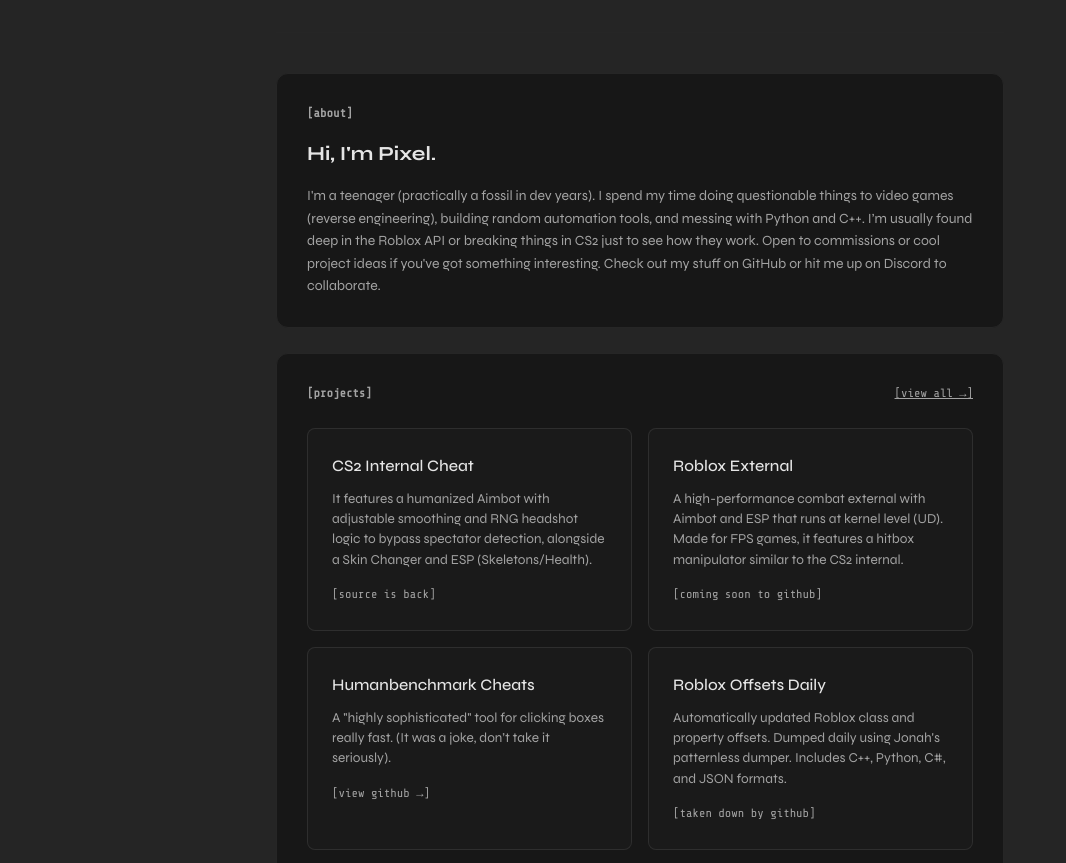
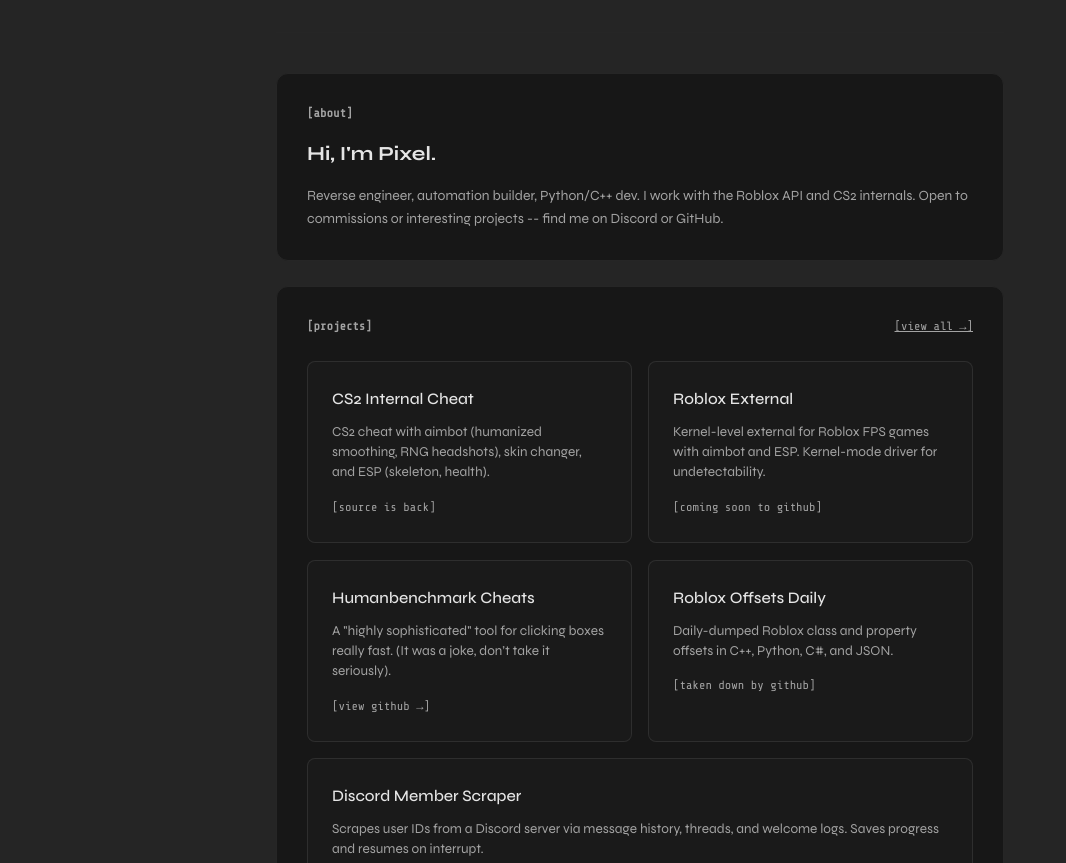
Before and after one commit to pixelatedxp/my-website, a plain HTML site: page index.html in a window 1280 px wide. Shown: the part 71-934 px from the top of the page, without its empty margins (0-1066 px from the left). Drawn offline with nearby package versions, Linux system fonts and the light colour scheme.

Commit message:
Rewrite bio and project descriptions

```diff
--- a/index.html
+++ b/index.html
@@ -39,7 +39,7 @@
             <div class="card-content">
                 <h2 class="mono-label glitch-text" data-text="[about]">[about]</h2>
                 <h1 class="main-heading">Hi, I'm Pixel.</h1>
-                <p class="bio-text">I'm a teenager (practically a fossil in dev years). I spend my time doing questionable things to video games (reverse engineering), building random automation tools, and messing with Python and C++. I’m usually found deep in the Roblox API or breaking things in CS2 just to see how they work. Open to commissions or cool project ideas if you've got something interesting. Check out my stuff on GitHub or hit me up on Discord to collaborate.</p>
+                <p class="bio-text">Reverse engineer, automation builder, Python/C++ dev. I work with the Roblox API and CS2 internals. Open to commissions or interesting projects -- find me on Discord or GitHub.</p>
             </div>
         </section>
         <section class="card section fade-up" id="projects">
@@ -52,14 +52,14 @@
                     <a href="https://github.com/pixelatedxp/pixel-cs2-internal" target="_blank" class="glow-card tiltable">
                         <div class="glow-content">
                             <h3>CS2 Internal Cheat</h3>
-                            <p>It features a humanized Aimbot with adjustable smoothing and RNG headshot logic to bypass spectator detection, alongside a Skin Changer and ESP (Skeletons/Health).</p>
+                            <p>CS2 cheat with aimbot (humanized smoothing, RNG headshots), skin changer, and ESP (skeleton, health).</p>
                             <span class="mono-label card-link" style="display: inline-block; margin-top: 15px;">[source is back]</span>
                         </div>
                     </a>
                     <div class="glow-card tiltable">
                         <div class="glow-content">
                             <h3>Roblox External</h3>
-                            <p>A high-performance combat external with Aimbot and ESP that runs at kernel level (UD). Made for FPS games, it features a hitbox manipulator similar to the CS2 internal.</p>
+                            <p>Kernel-level external for Roblox FPS games with aimbot and ESP. Kernel-mode driver for undetectability.</p>
                             <span class="mono-label" style="display: inline-block; margin-top: 15px; color: var(--text-secondary);">[Coming Soon To Github]</span>
                         </div>
                     </div>
@@ -73,14 +73,14 @@
                     <div class="glow-card tiltable">
                         <div class="glow-content">
                             <h3>Roblox Offsets Daily</h3>
-                            <p>Automatically updated Roblox class and property offsets. Dumped daily using Jonah's patternless dumper. Includes C++, Python, C#, and JSON formats.</p>
+                            <p>Daily-dumped Roblox class and property offsets in C++, Python, C#, and JSON.</p>
                             <span class="mono-label" style="display: inline-block; margin-top: 15px; color: var(--text-secondary);">[taken down by github]</span>
                         </div>
                     </div>
                     <a href="https://github.com/pixelatedxp/discord-member-scraper" target="_blank" class="glow-card tiltable" style="grid-column: 1 / -1;">
                         <div class="glow-content">
                             <h3>Discord Member Scraper</h3>
-                            <p>This script helps you collect user IDs from a Discord server. It goes through all the text channels, looks at old messages, checks threads (even archived ones), and can read welcome messages from bots like Dyno or MEE6.</p>
+                            <p>Scrapes user IDs from a Discord server via message history, threads, and welcome logs. Saves progress and resumes on interrupt.</p>
                             <span class="mono-label card-link" style="display: inline-block; margin-top: 15px;">[view github →]</span>
                         </div>
                     </a>
```
Also changed, not shown: projects/index.html (+4 -4 lines).
